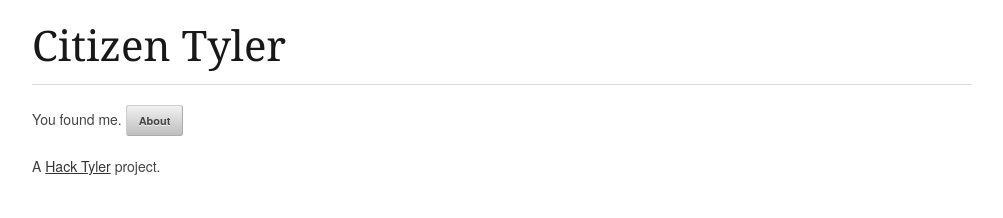
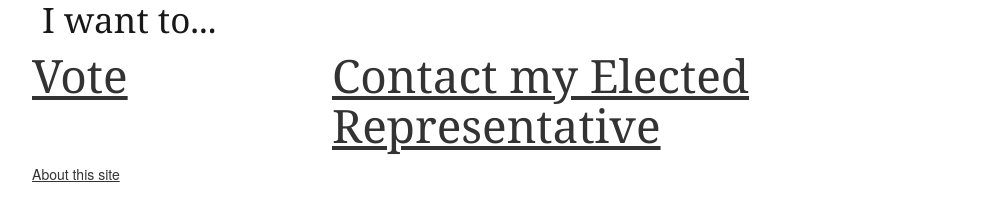
Before and after one commit to hacktyler/hacktyler_citizen, a plain HTML site: page app/web/index.html in a window 1280 px wide. Shown: the whole page, without its empty margins (138-1141 px from the left). Drawn offline with Linux system fonts and the light colour scheme.

Commit message:
Prototyping.

```diff
--- a/app/web/index.html
+++ b/app/web/index.html
@@ -24,15 +24,34 @@
 <body>
     <div class="container">
         <div class="sixteen columns">
-            <header>
-                <h1>Citizen Tyler</h1>
-                <hr />
-            </header>
-
             <div id="content">
                 <section id="home" class="page">
-                    You found me.
-                    <a id="view-about" class="button">About</a>
+                    <div class="sixteen columns spacer">
+                    </div>
+                    <div class="sixteen columns clearfix">
+                        <h2>I want to...</h2>
+                    </div>
+                    <div class="five columns alpha clearfix">
+                        <h1><a href="#vote">Vote</a></h1>
+                    </div>
+                    <div class="eleven columns omega">
+                        <h1><a href="#contact">Contact my Elected Representative</a></h1>
+                    </div>
+                    <a id="view-about">About this site</a>
+                </section>
+
+                <section id="vote" class="page">
+                    <div class="sixteen columns">
+                        Vote page
+                        <a class="button close">&laquo; Back to home</a>
+                    </div>
+                </section>
+
+                <section id="contact" class="page">
+                    <div class="sixteen columns">
+                        Contact page
+                        <a class="button close">&laquo; Back to home</a>
+                    </div>
                 </section>
 
                 <section id="about" class="page">
@@ -42,17 +61,11 @@
                     <p>This application has been neither reviewed nor endorsed by any government official.</p>
                     <a class="button close">&laquo; Back to home</a>
                 </section>
-
-                <footer>
-                    <div class="credits">A <a href="http://hacktyler.com/">Hack Tyler</a> project.</div>
-                </footer>
             </div>
         </div>
     </div>
 
-
-    <script type="text/template" id="stop-list-item-template">
-        <li id="stop-<%= order %>" class="stop"><%= name %><% if (transfer_to != "") { %><br /><span class="transfer">Transfer to <%= transfer_to %></span><% } %></li>
+    <script type="text/template" id="example-template">
     </script>
 
     <script type="text/javascript" src="js/lib/jquery-1.7.1.min.js"></script>
```
